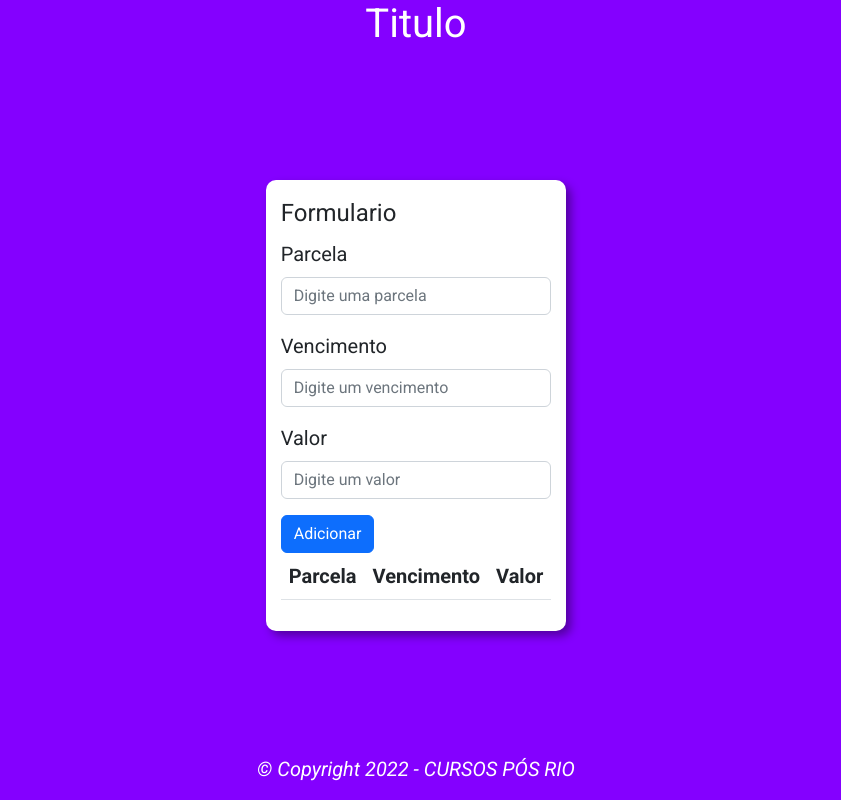
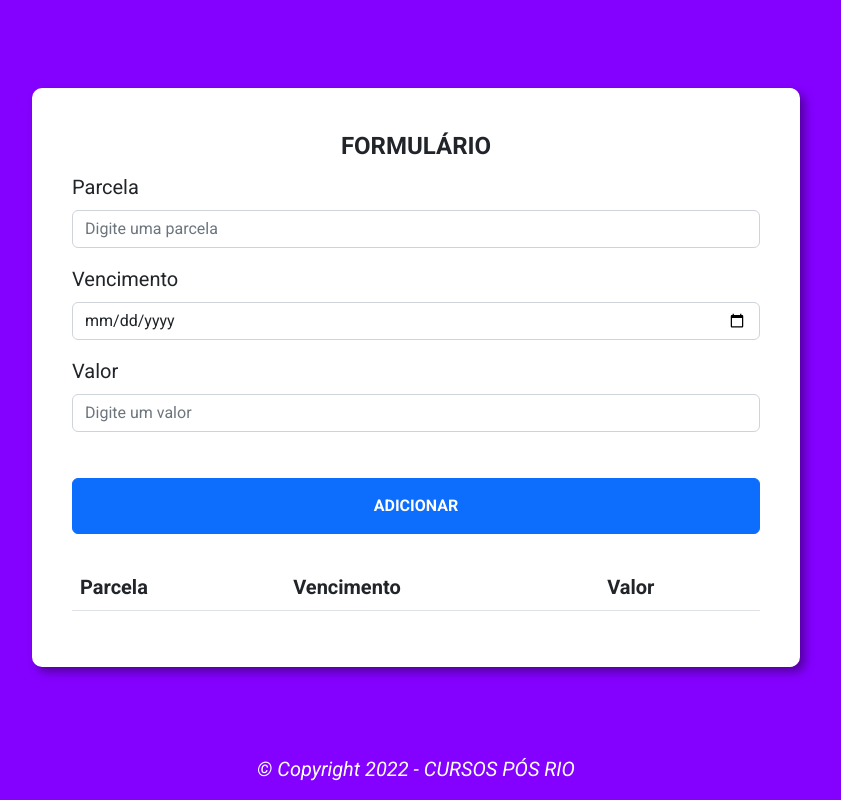
Before and after one commit to RaphaelRodriguesDev/programacaoWeb01, a plain HTML site: page aula30/index.html in a window 1280 px wide. Shown: the whole page, without its empty margins (224-1065 px from the left). Drawn offline with nearby package versions, Linux system fonts and the light colour scheme.

Commit message:
Concluindo e Melhorando Exercicio Aula 30

```diff
--- a/aula30/index.html
+++ b/aula30/index.html
@@ -17,27 +17,27 @@
 
 <body>
 
-    <header>
-        <h1>Titulo</h1>
+    <header id="header">
+        <h1>Formulário</h1>
     </header>
 
     <main id="main">
 
         <div>
             <fieldset>
-                <legend>Formulario</legend>
+                <legend>Formulário</legend>
                 <div class="mb-3">
                     <label for="parcela" class="form-label">Parcela</label>
-                    <input type="text" id="parcela" class="form-control" placeholder="Digite uma parcela">
+                    <input type="number" id="parcela" class="form-control" placeholder="Digite uma parcela">
                 </div>
 
                 <div class="mb-3">
                     <label for="vencimento" class="form-label">Vencimento</label>
-                    <input type="text" id="vencimento" class="form-control" placeholder="Digite um vencimento">
+                    <input type="date" id="vencimento" class="form-control" placeholder="Digite um vencimento">
                 </div>
                 <div class="mb-3">
                     <label for="valor" class="form-label">Valor</label>
-                    <input type="text" id="valor" class="form-control" placeholder="Digite um valor">
+                    <input type="number" id="valor" class="form-control" placeholder="Digite um valor">
                 </div>
                 <button class="btn btn-primary">Adicionar</button>
             </fieldset>
--- a/aula30/src/css/style.css
+++ b/aula30/src/css/style.css
@@ -30,12 +30,31 @@ footer {
   text-align: center;
 }
 
+header#header h1 {
+  display: none;
+}
+
 main#main {
   /* margin:20px 0; */
+  width: 60%;
   background-color: white;
   border-radius: 10px;
-  padding: 15px;
+  padding: 40px;
   box-shadow: 5px 5px 10px rgba(0, 0, 0, 0.377);
+}
+
+main#main fieldset legend {
+  text-align: center;
+  font-weight: bold;
+  text-transform: uppercase;
+}
+
+main#main fieldset button.btn {
+  width: 100%;
+  font-weight: bold;
+  text-transform: uppercase;
+  padding: 15px 0;
+  margin: 30px 0;
 }
 
 footer {
--- a/aula30/src/js/script.js
+++ b/aula30/src/js/script.js
@@ -7,18 +7,29 @@ window.addEventListener("DOMContentLoaded", () => {
 
   let botao = document.querySelector(".btn");
 
-  const adicionarDados = () => {
+  const adicionarDados = (data) => {
     if (
       parcela.value.length !== 0 &&
       vencimento.value.length !== 0 &&
       valor.value.length !== 0
     ) {
+      preencherDados(data)
     } else {
       alert("ERRO! DIGITE VALORES NAS CAIXAS");
     }
   };
 
   botao.addEventListener("click", () => {
-    adicionarDados();
+    adicionarDados(dados);
   });
+
+  const preencherDados = (data) => {
+    data.innerHTML += `
+        <tr>
+          <td>${parcela.value}</td>
+          <td>${vencimento.value}</td>
+          <td>${valor.value}</td>
+        </tr>
+      `;
+  }
 });
```
